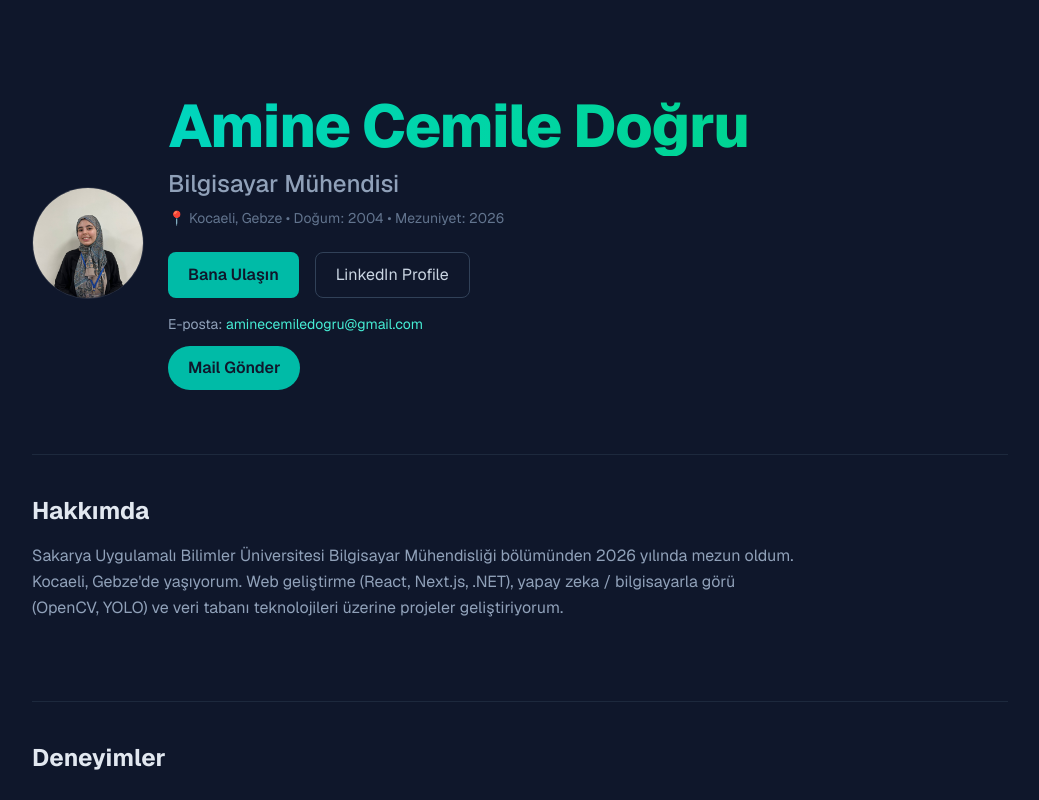
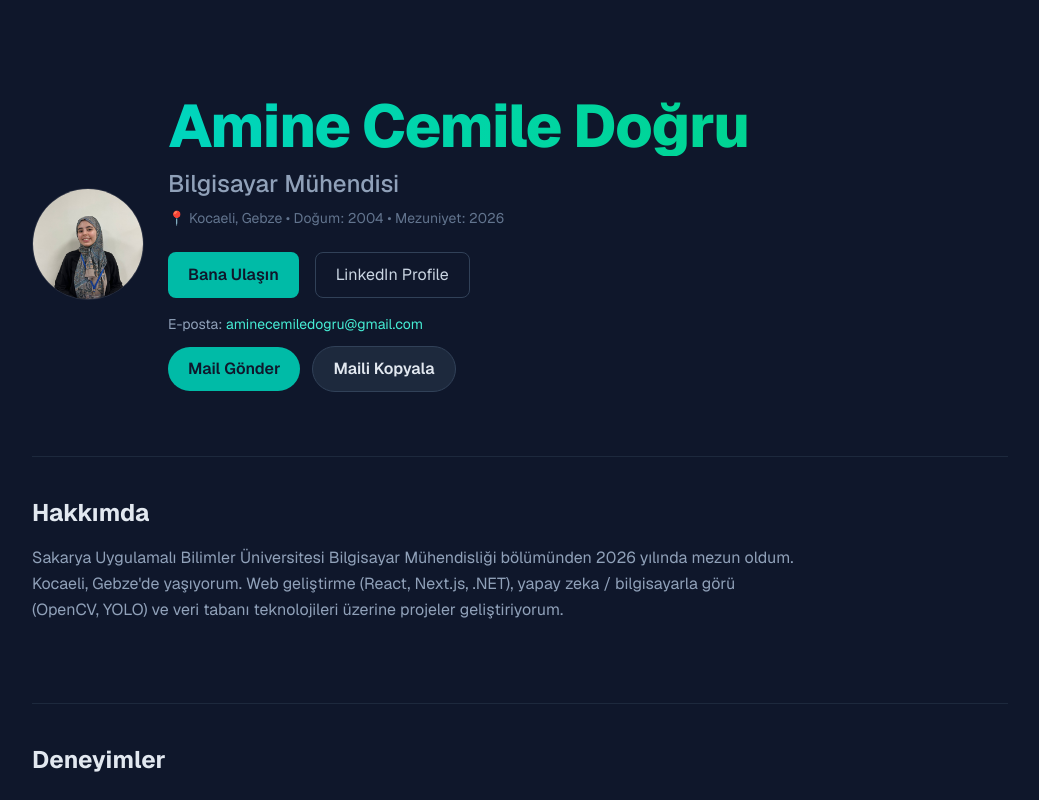
Before and after one commit to AmineCemileDogru/my-portfolio, a Next.js app: page / in a window 1280 px wide. Both pictures are taken after a click on the button "Bana Ulaşın". Shown: the top 800 px of the page, without its empty margins (120-1159 px from the left). Built offline with nearby package versions, Linux system fonts and the light colour scheme.

Commit message:
Add mail send and copy email buttons

```diff
--- a/app/page.tsx
+++ b/app/page.tsx
@@ -5,6 +5,17 @@ import { cvData } from "@/data/cvData";
 
 export default function Home() {
   const [showEmail, setShowEmail] = useState(false);
+  const [emailCopied, setEmailCopied] = useState(false);
+
+  const copyEmail = async () => {
+    try {
+      await navigator.clipboard.writeText(cvData.personal.email);
+      setEmailCopied(true);
+      setTimeout(() => setEmailCopied(false), 2000);
+    } catch (error) {
+      console.error("Clipboard write failed", error);
+    }
+  };
 
   return (
     <main className="min-h-screen bg-slate-900 text-slate-100 font-sans selection:bg-teal-500 selection:text-slate-900">
@@ -47,12 +58,24 @@ export default function Home() {
                 <p className="text-sm text-slate-400">
                   E-posta: <a href={`mailto:${cvData.personal.email}?subject=Portföy%20üzerinden%20iletişim`} className="text-teal-300 hover:text-teal-200">{cvData.personal.email}</a>
                 </p>
+                <div className="flex flex-col sm:flex-row items-center gap-3">
                   <a
                     href={`mailto:${cvData.personal.email}?subject=Portföy%20üzerinden%20iletişim`}
                     className="inline-flex items-center justify-center rounded-full bg-teal-500 hover:bg-teal-400 text-slate-900 font-semibold px-5 py-2.5 transition-all"
                   >
                     Mail Gönder
                   </a>
+                  <button
+                    type="button"
+                    onClick={copyEmail}
+                    className="inline-flex items-center justify-center rounded-full border border-slate-700 bg-slate-800 hover:bg-slate-700 text-slate-200 font-semibold px-5 py-2.5 transition-all"
+                  >
+                    Maili Kopyala
+                  </button>
+                </div>
+                {emailCopied && (
+                  <p className="text-xs text-teal-300 mt-2">E-posta adresi kopyalandı!</p>
+                )}
               </div>
             )}
           </div>
```
Lines whose indentation alone changed are shown as unchanged.
